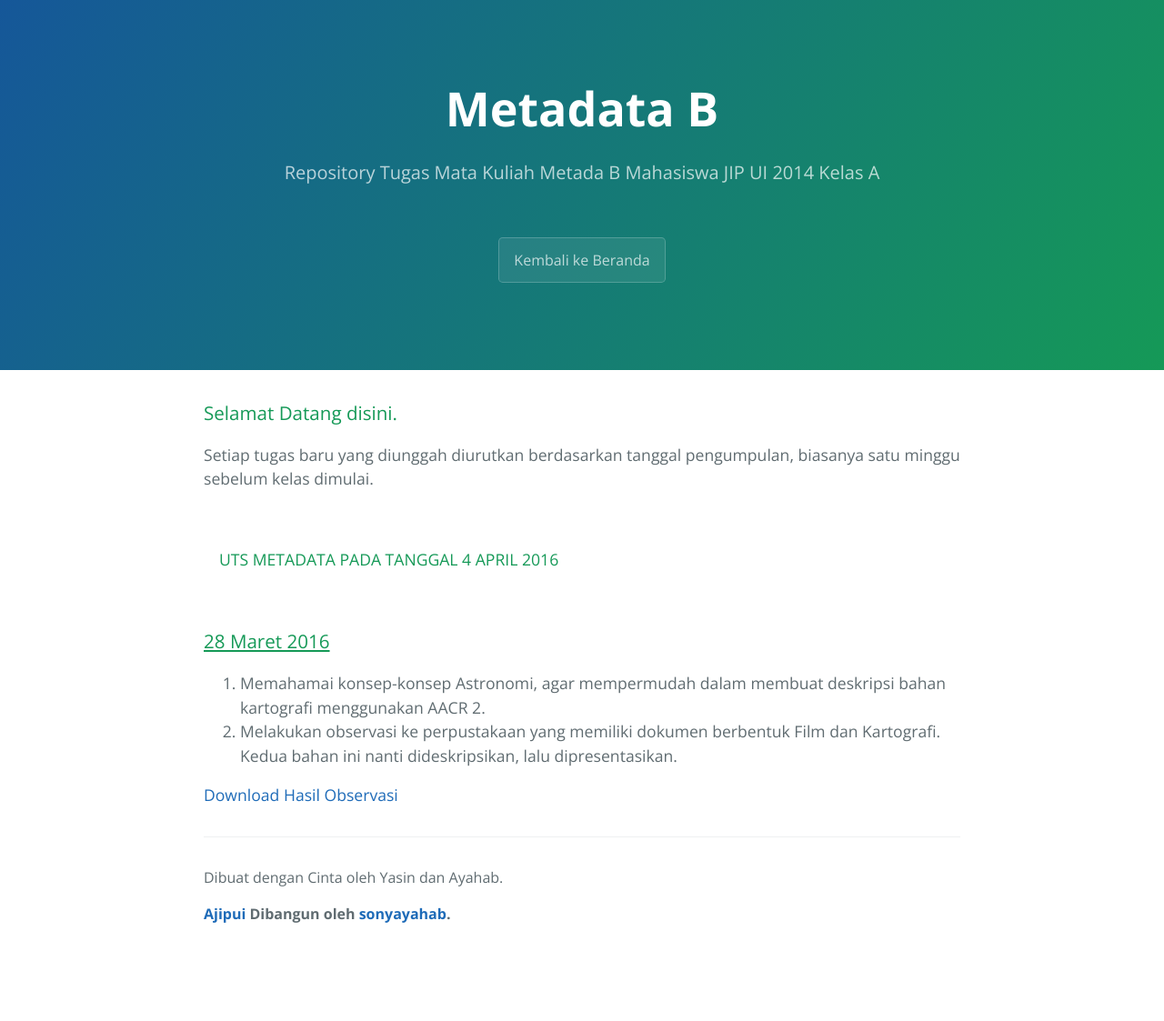
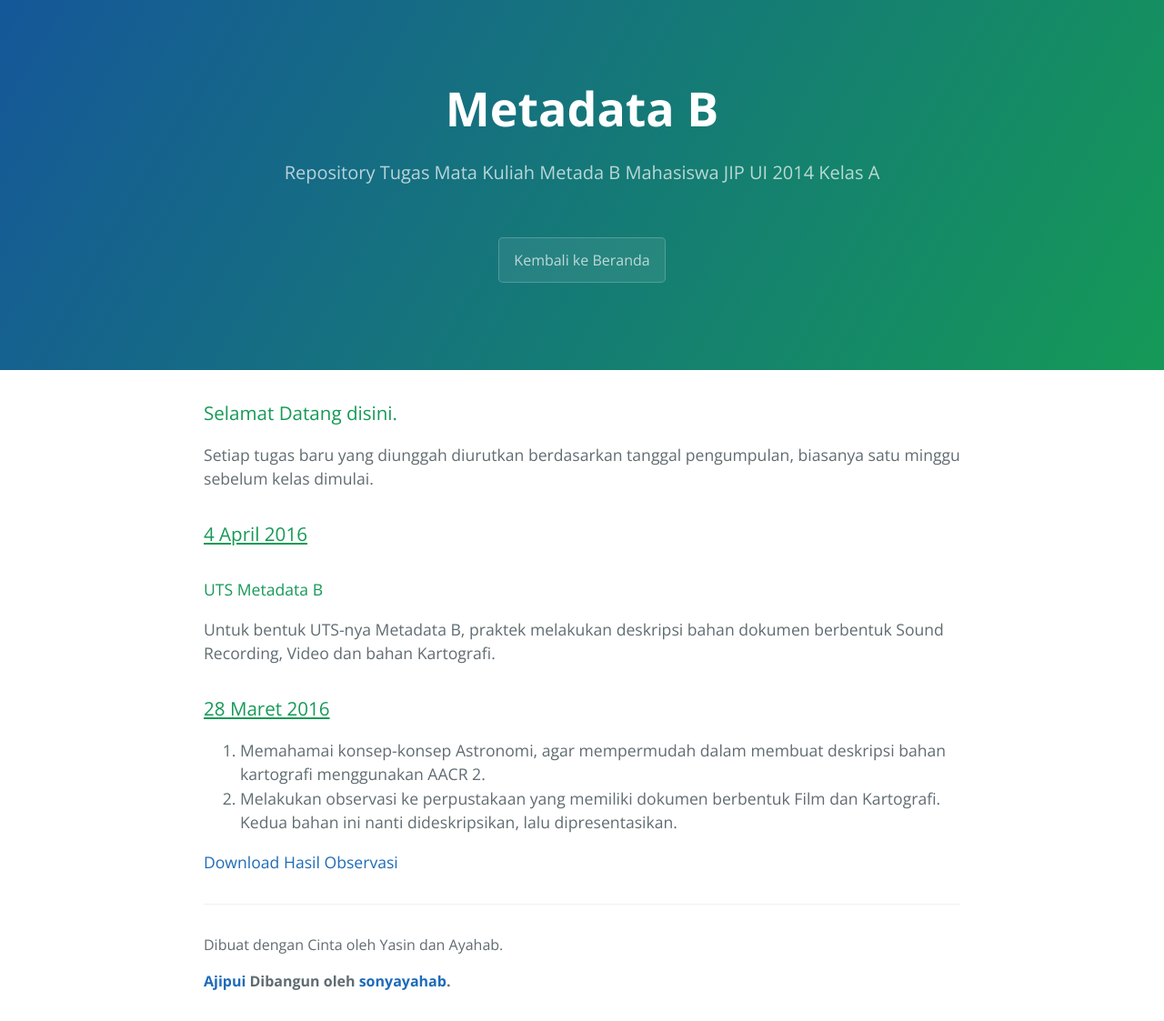
Before and after one commit to sonyayahab/ajipui, a Jekyll site: the page metadatab.html, which Jekyll copies as it is, in a window 1280 px wide. Shown: the whole page at 91% size. Built offline with Jekyll 4.4.1, drawn with Linux system fonts in a browser that asks for light colours; before the commit the page ends 1049 px from its top, so only the background shows below that.

Commit message:
Update metadatab.html

```diff
--- a/metadatab.html
+++ b/metadatab.html
@@ -23,9 +23,11 @@
 
       <p>Setiap tugas baru yang diunggah diurutkan berdasarkan tanggal pengumpulan, biasanya satu minggu sebelum kelas dimulai.</p>
 
-<h4 align="center" class="btn btn-info">UTS METADATA PADA TANGGAL 4 APRIL 2016</h4>
+<h3><a id="designer-templates" class="anchor" href="#designer-templates" aria-hidden="true"><span aria-hidden="true" class="octicon octicon-link"></span></a><u>4 April 2016</u></h3>
+<h4>UTS Metadata B</h4>
+<p>Untuk bentuk UTS-nya Metadata B, praktek melakukan deskripsi bahan dokumen berbentuk Sound Recording, Video dan bahan Kartografi. </p>
+
 <h3><a id="designer-templates" class="anchor" href="#designer-templates" aria-hidden="true"><span aria-hidden="true" class="octicon octicon-link"></span></a><u>28 Maret 2016</u></h3>
-
 <p><ol>
    <li>Memahamai konsep-konsep Astronomi, agar mempermudah dalam membuat deskripsi bahan kartografi menggunakan AACR 2.</li>
    <li>Melakukan observasi ke perpustakaan yang memiliki dokumen berbentuk Film dan Kartografi. Kedua bahan ini nanti dideskripsikan, lalu dipresentasikan.</li>
```
